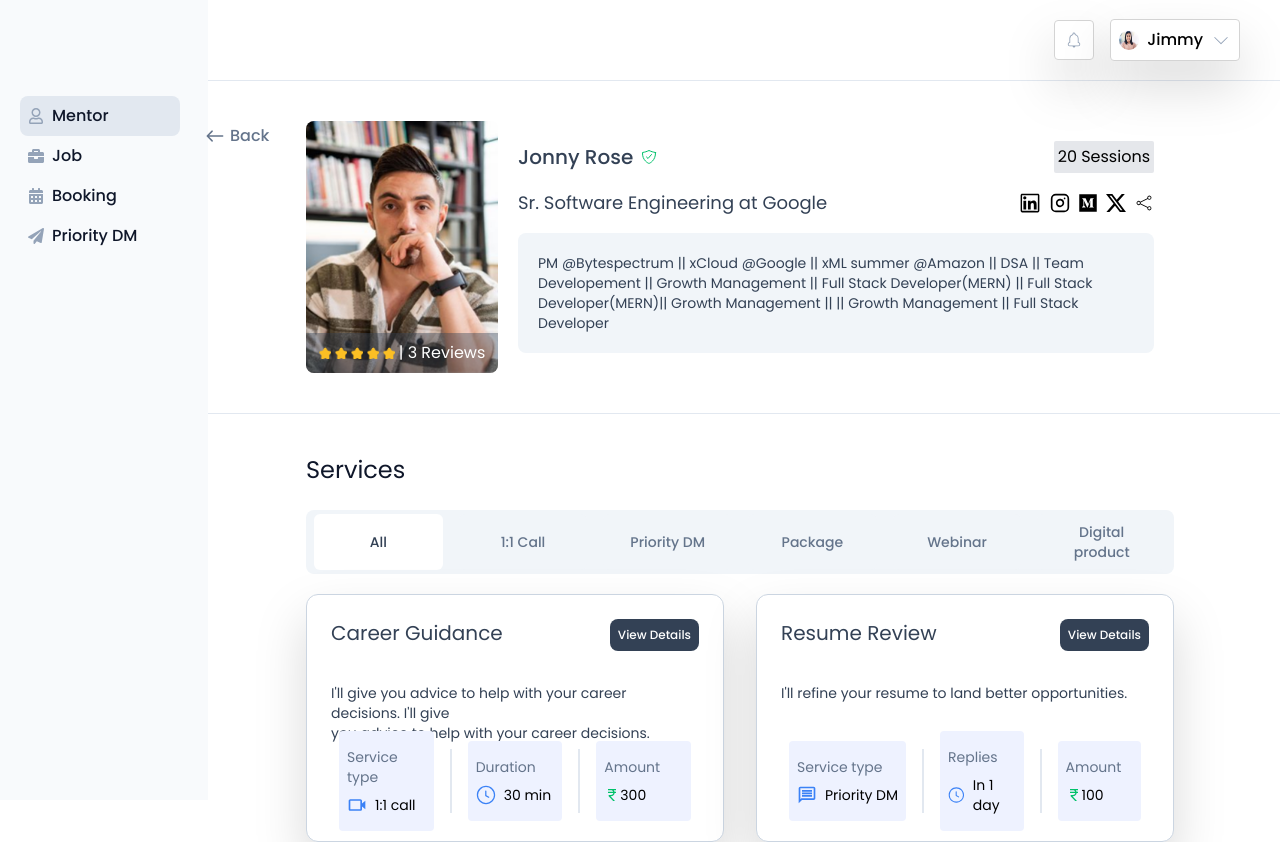
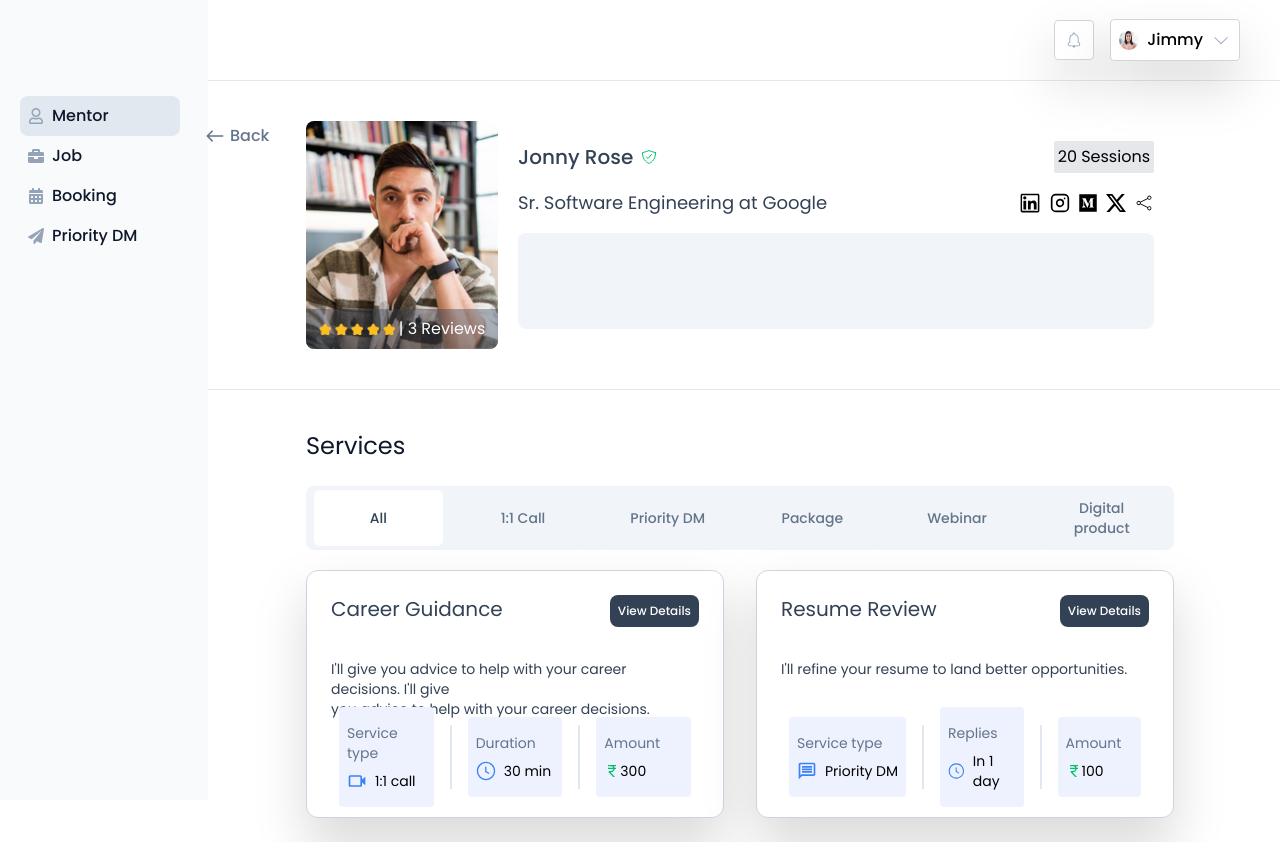
Before and after one commit to Shub4am/mentor-flow, a Next.js app: page /mentor-details in a window 1280 px wide. Shown: the top 842 px of the page. Built offline with nearby package versions, Linux system fonts and the light colour scheme.

Commit message:
Init useSearchParams for dynamic mentor details

```diff
--- a/src/components/MentorDetails.tsx
+++ b/src/components/MentorDetails.tsx
@@ -1,3 +1,4 @@
+"use client";
 import React from "react";
 import Image from "next/image";
 import { IoShieldCheckmarkOutline } from "react-icons/io5";
@@ -10,8 +11,17 @@ import Link from "next/link";
 import { IoIosArrowRoundBack } from "react-icons/io";
 import ServicesCard from "./ServicesCard";
 import Reviews from "./Reviews";
+import { useSearchParams } from "next/navigation";
 
 function MentorDetails() {
+  const searchParams = useSearchParams();
+
+  const mentorName = searchParams.get("name") || "Jonny Rose";
+  const mentorImage = searchParams.get("image") || "/mentor1.png";
+  const mentorRole =
+    searchParams.get("role") || "Sr. Software Engineering at Google";
+  const mentorBio = searchParams.get("bio") || "";
+
   return (
     <div className="w-full h-dvh px-[106px]">
       {/* mentor details  */}
@@ -28,7 +38,7 @@ function MentorDetails() {
         </Link>
         <div className="relative flex flex-col max-w-48 min-h-48">
           <Image
-            src="/mentor1.png"
+            src={mentorImage}
             alt="User picture"
             width={200}
             height={200}
@@ -58,7 +68,7 @@ function MentorDetails() {
             <div className="flex w-full justify-between items-center ">
               <div className="flex gap-2 justify-center items-center">
                 <h1 className="text-xl font-medium leading-7 text-[#334155]">
-                  Jonny Rose
+                  {mentorName}
                 </h1>
                 <IoShieldCheckmarkOutline
                   className="text-[#00C16A]"
@@ -73,7 +83,7 @@ function MentorDetails() {
 
           <div className="flex  justify-between items-center gap-4">
             <p className="text-lg font-normal leading-7 text-[#334155]">
-              Sr. Software Engineering at Google
+              {mentorRole}
             </p>
             <div className="flex gap-2 justify-center items-center">
               <AiOutlineLinkedin size={24} />
@@ -84,12 +94,7 @@ function MentorDetails() {
             </div>
           </div>
           <div className="bg-[#F1F5F9] p-5 rounded-lg min-h-24 text-sm leading-5">
-            <p className="text-md leading-5 text-[#334155]">
-              PM @Bytespectrum || xCloud @Google || xML summer @Amazon || DSA ||
-              Team Developement || Growth Management || Full Stack
-              Developer(MERN) || Full Stack Developer(MERN)|| Growth Management
-              || || Growth Management || Full Stack Developer
-            </p>
+            <p className="text-md leading-5 text-[#334155]">{mentorBio}</p>
           </div>
         </div>
       </div>
--- a/src/components/MentorsCard.tsx
+++ b/src/components/MentorsCard.tsx
@@ -78,7 +78,15 @@ const MentorsCard = () => {
                 />
               </div>
               <Link
-                href="/mentor-details"
+                href={{
+                  pathname: "/mentor-details",
+                  query: {
+                    name: mentor.name,
+                    image: mentor.image,
+                    role: mentor.role,
+                    bio: mentor.bio,
+                  },
+                }}
                 className="bg-[#334155] p-2 text-white rounded-lg font-medium"
               >
                 View profile
```
